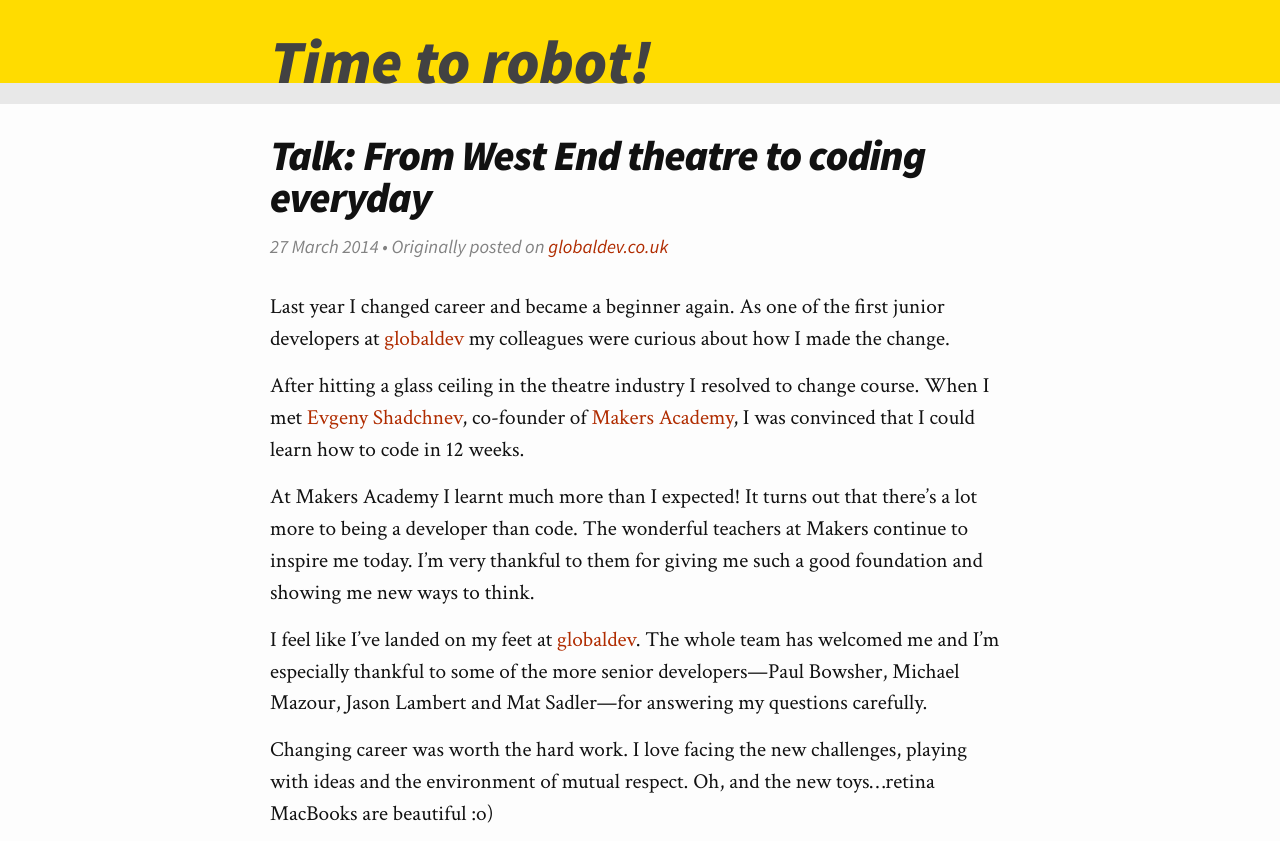
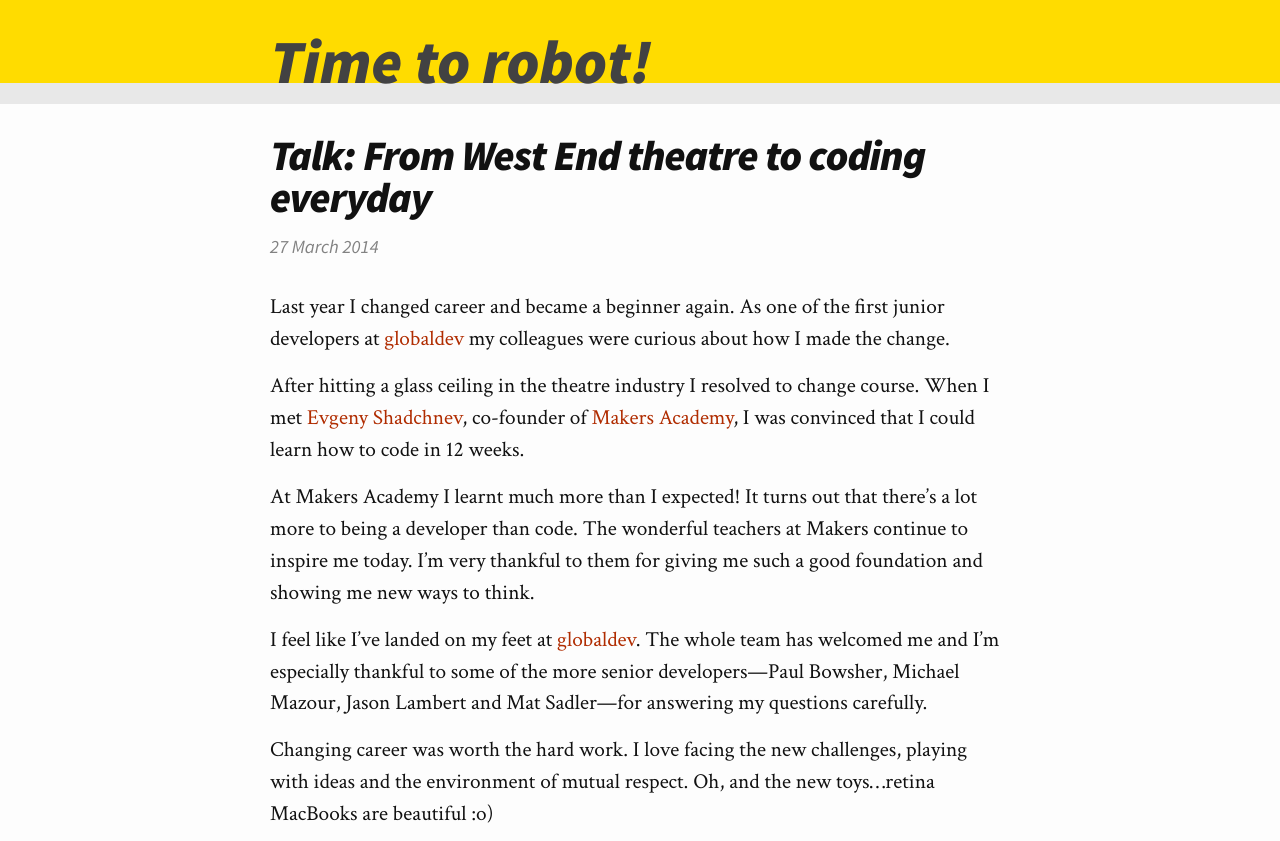
Before and after one commit to jamesjoshuahill/jamesjoshuahill.github.io, a Jekyll site: the page built from _posts/2014-03-27-from-west-end-theatre-to-coding-everyday.md, in a window 1280 px wide, cut to the strip 0-841 px from the top of the page. Built offline with Jekyll 4.4.1, drawn with Linux system fonts in a browser that asks for light colours.

Commit message:
Remove link to imported post

```diff
--- a/_posts/2014-03-27-from-west-end-theatre-to-coding-everyday.md
+++ b/_posts/2014-03-27-from-west-end-theatre-to-coding-everyday.md
@@ -1,8 +1,6 @@
 ---
 layout: post
 title: "Talk: From West End theatre to coding everyday"
-source: globaldev.co.uk
-source_url: http://globaldev.co.uk/2014/03/tech-talk-theatre-to-coder/
 categories: talk
 ---
 Last year I changed career and became a beginner again. As one of the first
```
